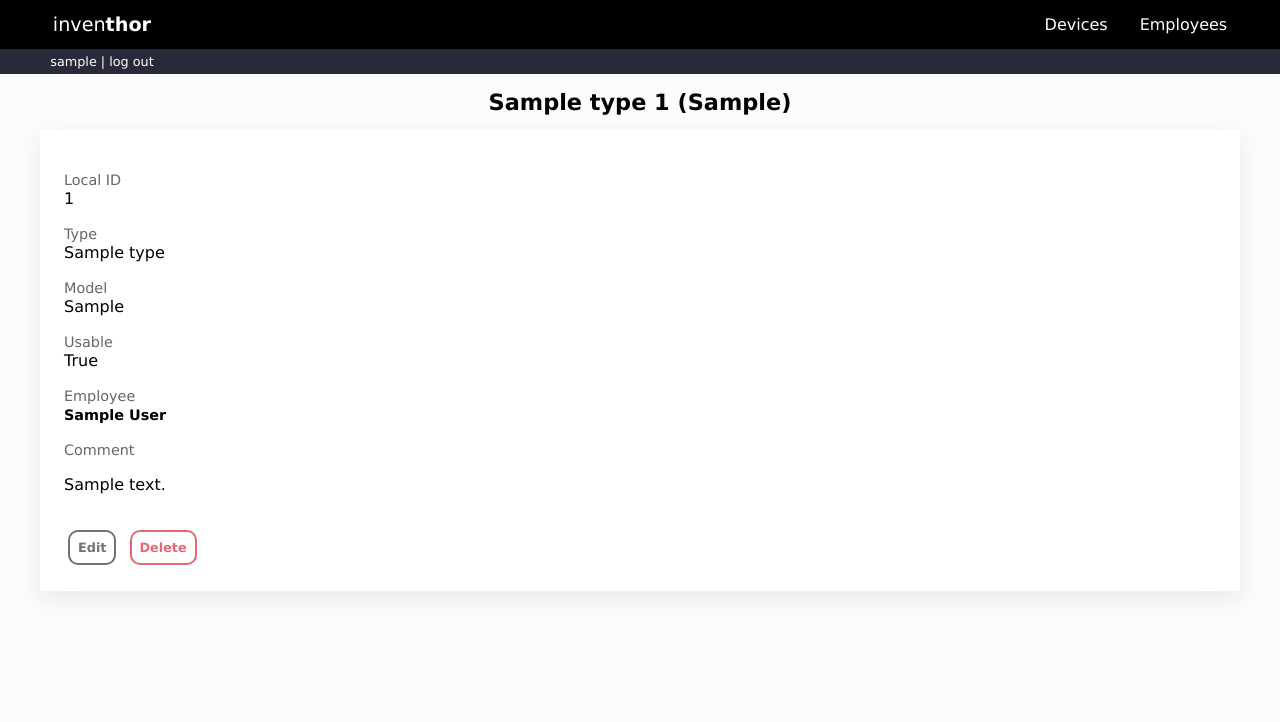
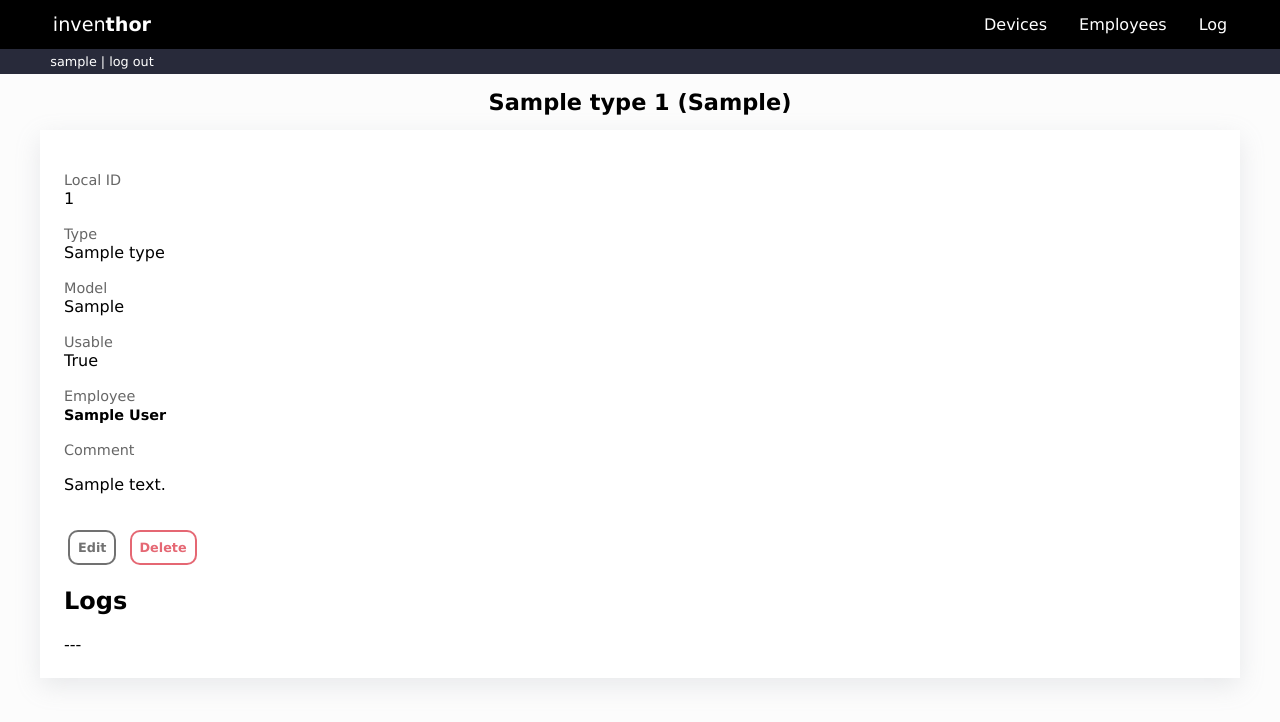
Before and after one commit to zchmielewska/inventhor, a Django app: page /device/detail/1 in a window 1280 px wide. Shown: the top 722 px of the page. Run offline with Django 4.2, Linux system fonts and the light colour scheme; a user stored in the database is signed in; tables that the repository leaves empty hold one stand-in row (values such as "Sample post"); data that the repository does not hold is empty.

Commit message:
finalize draft app

```diff
--- a/account/templates/registration/logged_out.html
+++ b/account/templates/registration/logged_out.html
@@ -3,7 +3,7 @@
 
     <h1>Log out</h1>
     <div class="brick brick-narrow">
-        <p>You have been logged out. You can <a href="{% url "login" %}">log in</a> again.</p>
+        <p>You have been logged out. You can <a href="{% url "login" %}" class="link">log in</a> again.</p>
     </div>
 
 {% endblock %}
--- a/account/templates/registration/login.html
+++ b/account/templates/registration/login.html
@@ -20,4 +20,8 @@
         </div>
     </div>
 
+    <div class="vertical-center">
+        <img src="/static/img/Asgardian_Thor.webp" width="250">
+    </div>
+
 {% endblock %}
--- a/device/admin.py
+++ b/device/admin.py
@@ -15,3 +15,8 @@ class TypeAdmin(admin.ModelAdmin):
 @admin.register(models.Device)
 class DeviceAdmin(admin.ModelAdmin):
     list_display = ("id", "local_id", "type", "model")
+
+
+@admin.register(models.Log)
+class HistoryAdmin(admin.ModelAdmin):
+    list_display = ("id", "employee", "device", "action", "user", "timestamp")
--- a/device/forms.py
+++ b/device/forms.py
@@ -6,3 +6,4 @@ from device import models
 class DeviceForm(forms.ModelForm):
     class Meta:
         model = models.Device
+        fields = ["type", "local_id", "model", "employee", "usable", "comment"]
--- a/device/models.py
+++ b/device/models.py
@@ -1,9 +1,9 @@
+from django.conf import settings
 from django.db import models
 
-
 ACTION = (
-    (1, "add"),
-    (2, "remove"),
+    (1, "ADD"),
+    (2, "REMOVE"),
 )
 
 
@@ -40,7 +40,12 @@ class Device(models.Model):
         ordering = ["local_id"]
 
 
-class History(models.Model):
+class Log(models.Model):
     employee = models.ForeignKey(Employee, on_delete=models.CASCADE)
     device = models.ForeignKey(Device, on_delete=models.CASCADE)
     action = models.IntegerField(choices=ACTION)
+    user = models.ForeignKey(settings.AUTH_USER_MODEL, on_delete=models.CASCADE)
+    timestamp = models.DateTimeField(auto_now_add=True)
+
+    class Meta:
+        ordering = ["-timestamp"]
--- a/device/static/css/styles.css
+++ b/device/static/css/styles.css
@@ -259,3 +259,13 @@ form > ul.errorlist {
   color: #C69749;
   cursor: pointer;
 }
+
+/* wrapper and push are used to make footer sticky */
+.wrapper {
+  min-height: 100%;
+  margin-bottom: -48px;
+}
+
+footer, .push {
+  height: 48px;
+}
--- a/device/templates/base.html
+++ b/device/templates/base.html
@@ -15,10 +15,12 @@
                 <li><a href="/">inven<span style="font-weight: bold;">thor</span></a></li>
                 <li><a href='{% url "main" %}'>Devices</li></li>
                 <li><a href='{% url "employee_list" %}'>Employees</a></li>
+                <li><a href='{% url "log_list" %}'>Log</a></li>
             </ul>
         </nav>
     </div>
 
+    {% if request.user.is_authenticated %}
         <div class="midbar">
             <div class="login">
                 {{ request.user.username }} |
@@ -27,6 +29,7 @@
                 {% endif %}
             </div>
         </div>
+    {% endif %}
 
     <main>
         {% if messages %}
--- a/device/templates/device/device_detail.html
+++ b/device/templates/device/device_detail.html
@@ -43,6 +43,25 @@
 
         <a href="{% url 'update_device' device.id %}" class="button gray-button">Edit</a>
         <a href="{% url 'delete_device' device.id %}" class="button red-button">Delete</a>
+
+        <h2>Logs</h2>
+        {% if logs %}
+            <ul>
+                {% for log in logs %}
+                <li>
+                    {{ log.timestamp|date:'Y-m-d H:i' }} -
+                    {% if log.action == 1 %}
+                        added to
+                    {% elif log.action == 2 %}
+                        removed from
+                    {% endif %}
+                    {{ log.employee }} (by {{ log.user.username }})
+                </li>
+                {% endfor %}
+            </ul>
+        {% else %}
+            ---
+        {% endif %}
     </div>
 
 {% endblock %}
--- a/device/urls.py
+++ b/device/urls.py
@@ -10,8 +10,11 @@ urlpatterns = [
     path('device/detail/<pk>', views.DeviceDetailView.as_view(), name="device_detail"),
 
     path('employee/', views.EmployeeListView.as_view(), name="employee_list"),
+
     path('employee/add/', views.EmployeeCreateView.as_view(), name="add_employee"),
     path('employee/update/<pk>', views.EmployeeUpdateView.as_view(), name="update_employee"),
     path('employee/delete/<pk>', views.EmployeeDeleteView.as_view(), name="delete_employee"),
     path('employee/detail/<pk>', views.EmployeeDetailView.as_view(), name="employee_detail"),
+
+    path('log/', views.LogListView.as_view(), name="log_list"),
 ]
--- a/device/views.py
+++ b/device/views.py
@@ -1,66 +1,125 @@
+from django.contrib.auth.mixins import LoginRequiredMixin
 from django.urls import reverse_lazy
-from django.shortcuts import render, get_object_or_404
+from django.shortcuts import redirect, render, get_object_or_404
 from django.views import View
 from django.views.generic.edit import CreateView, UpdateView, DeleteView
 
-from device import models
+from device import forms, models
 
 
-class MainView(View):
+class MainView(LoginRequiredMixin, View):
     def get(self, request):
         devices = models.Device.objects.all()
         return render(request, "device/main.html", {"devices": devices})
 
 
-class DeviceCreateView(CreateView):
-    model = models.Device
-    fields = ['type', 'local_id', 'model', 'usable', 'comment', 'employee']
-    success_url = '/'
+class DeviceCreateView(LoginRequiredMixin, CreateView):
+    def get(self, request):
+        form = forms.DeviceForm()
+        return render(request, "device/device_form.html", {"form": form})
+
+    def post(self, request):
+        form = forms.DeviceForm(request.POST)
+        if form.is_valid():
+            device = form.save()
+
+            # Employee has received the device
+            if device.employee:
+                log = models.Log(
+                    employee=device.employee,
+                    device=device,
+                    action=1,
+                    user=request.user,
+                )
+                log.save()
+        return redirect(reverse_lazy("main"))
 
 
-class DeviceUpdateView(UpdateView):
-    model = models.Device
-    fields = '__all__'
-    template_name_suffix = '_update_form'
-    success_url = '/'
+class DeviceUpdateView(LoginRequiredMixin, View):
+    def get(self, request, pk):
+        device = get_object_or_404(models.Device, pk=pk)
+        form = forms.DeviceForm(instance=device)
+        return render(request, "device/device_update_form.html", {"form": form})
+
+    def post(self, request, pk):
+        device = get_object_or_404(models.Device, pk=pk)
+        form = forms.DeviceForm(request.POST, instance=device)
+
+        if form.is_valid():
+            device_new = form.save(commit=False)
+            device_old = models.Device.objects.get(pk=pk)
+
+            # Device has changed an employee
+            if device_new.employee != device_old.employee:
+
+                # Device has been removed from an employee
+                if device_old.employee:
+                    log = models.Log(
+                        employee=device_old.employee,
+                        device=device_new,
+                        action=2,
+                        user=request.user,
+                    )
+                    log.save()
+
+                # Device has been added to an employee
+                if device_new.employee:
+                    log = models.Log(
+                        employee=device_new.employee,
+                        device=device_new,
+                        action=1,
+                        user=request.user,
+                    )
+                    log.save()
+
+            device_new.save()
+        return redirect(reverse_lazy("main"))
 
 
-class DeviceDeleteView(DeleteView):
+class DeviceDeleteView(LoginRequiredMixin, DeleteView):
     model = models.Device
     success_url = reverse_lazy('main')
 
 
-class DeviceDetailView(View):
+class DeviceDetailView(LoginRequiredMixin, View):
     def get(self, request, pk):
         device = get_object_or_404(models.Device, id=pk)
-        return render(request, "device/device_detail.html", {"device": device})
+        logs = models.Log.objects.filter(device=device)
+        return render(request, "device/device_detail.html", {"device": device, "logs": logs})
 
 
-class EmployeeListView(View):
+class EmployeeListView(LoginRequiredMixin, View):
     def get(self, request):
         employees = models.Employee.objects.all()
         return render(request, "device/employee_list.html", {"employees": employees})
 
 
-class EmployeeCreateView(CreateView):
+class EmployeeCreateView(LoginRequiredMixin, View):
     model = models.Employee
     fields = '__all__'
     success_url = '/employee/'
 
 
-class EmployeeUpdateView(UpdateView):
+class EmployeeUpdateView(LoginRequiredMixin, UpdateView):
     model = models.Employee
     fields = '__all__'
     template_name_suffix = '_update_form'
     success_url = '/employee/'
 
 
-class EmployeeDeleteView(DeleteView):
+class EmployeeDeleteView(LoginRequiredMixin, DeleteView):
     model = models.Employee
     success_url = reverse_lazy('employee_list')
 
 
-class EmployeeDetailView(View):
+class EmployeeDetailView(LoginRequiredMixin, View):
     def get(self, request, pk):
         employee = get_object_or_404(models.Employee, id=pk)
-        return render(request, "device/employee_detail.html", {"employee": employee})
+        logs = models.Log.objects.filter(employee=employee)
+        return render(request, "device/employee_detail.html", {"employee": employee, "logs": logs})
+
+
+class LogListView(LoginRequiredMixin, View):
+    def get(self, request):
+        logs = models.Log.objects.all()
+        return render(request, "device/log_list.html", {"logs": logs})
```
Also changed, not shown: device/templates/device/employee_detail.html (+19 -1 lines), device/templates/device/log_list.html (added, +21 -0 lines), device/migrations/0006_history_timestamp_history_user.py (added), device/migrations/0007_rename_history_log.py (added), device/static/img/Asgardian_Thor.webp (added). Lines whose indentation alone changed are shown as unchanged.
